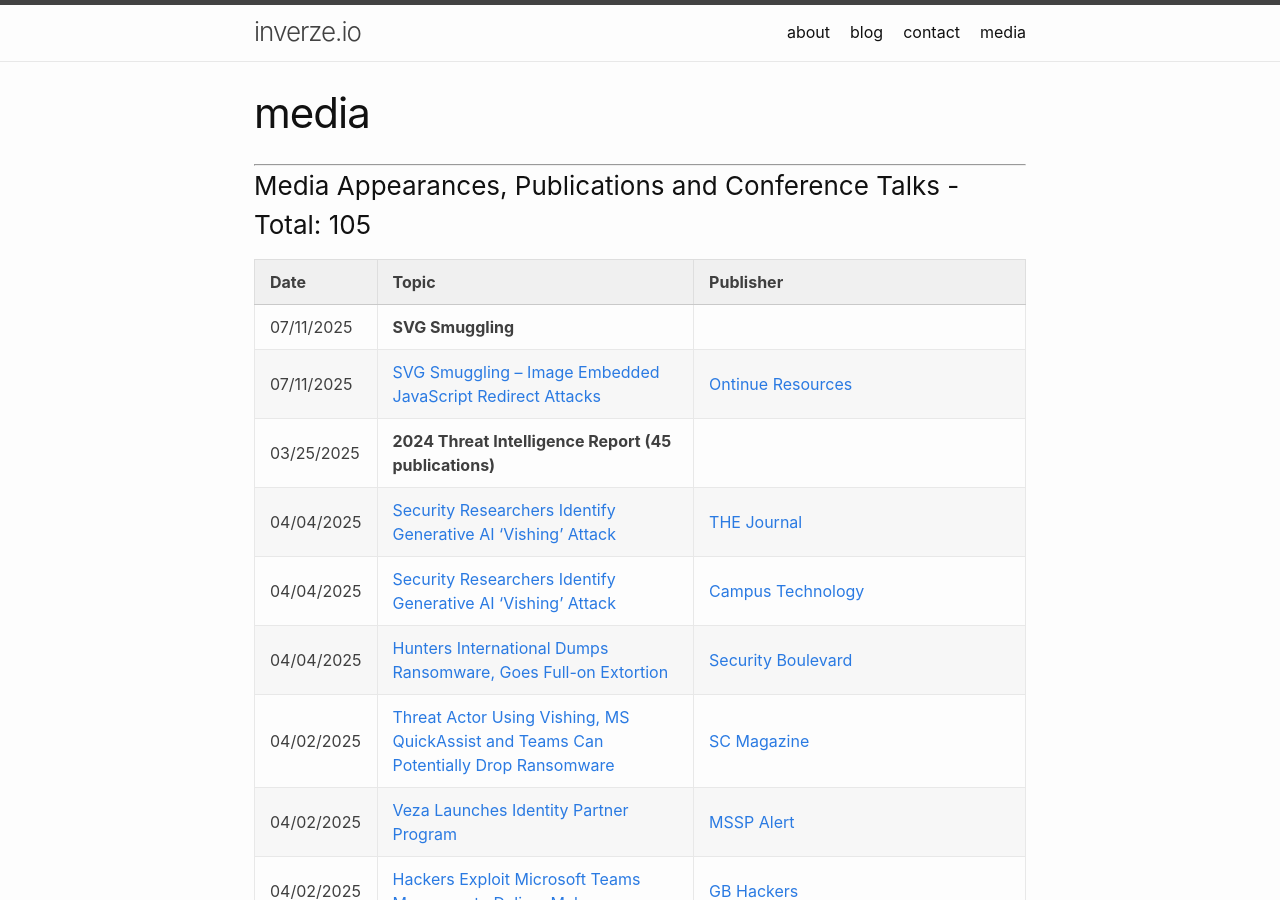
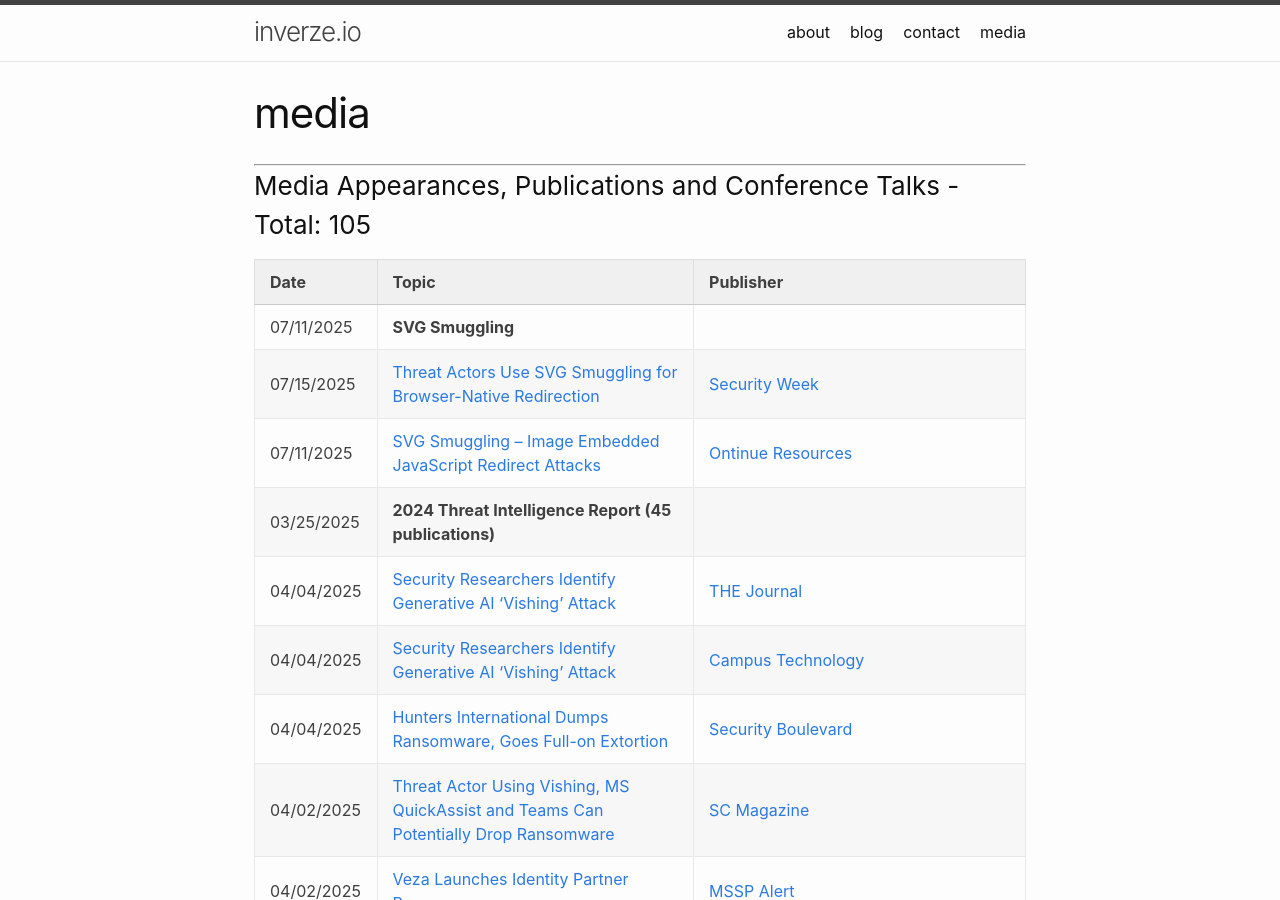
Before and after one commit to inverzeio/blog, a Jekyll site: the page built from media.md, in a window 1280 px wide and 900 px high. Built offline with Jekyll 4.4.1, drawn with Linux system fonts in a browser that asks for light colours.

Commit message:
Update media.md

```diff
--- a/media.md
+++ b/media.md
@@ -10,6 +10,7 @@
 | Date | Topic | Publisher |
 | ------------- | :------------- | :------------- |
 | 07/11/2025 | **SVG Smuggling** |
+| 07/15/2025 | [Threat Actors Use SVG Smuggling for Browser-Native Redirection](https://www.securityweek.com/threat-actors-use-svg-smuggling-for-browser-native-redirection/) | [Security Week](https://www.securityweek.com/) |
 | 07/11/2025 | [SVG Smuggling – Image Embedded JavaScript Redirect Attacks](https://www.ontinue.com/resource/blog-svg-smuggling/) | [Ontinue Resources](https://www.ontinue.com/resources/) |
 | 03/25/2025 | **2024 Threat Intelligence Report (45 publications)** |
 | 04/04/2025 | [Security Researchers Identify Generative AI 'Vishing' Attack](https://thejournal.com/Articles/2025/04/04/Security-Researchers-Identify-Generative-AI-Vishing-Attack.aspx) | [THE Journal](https://thejournal.com) |
```
